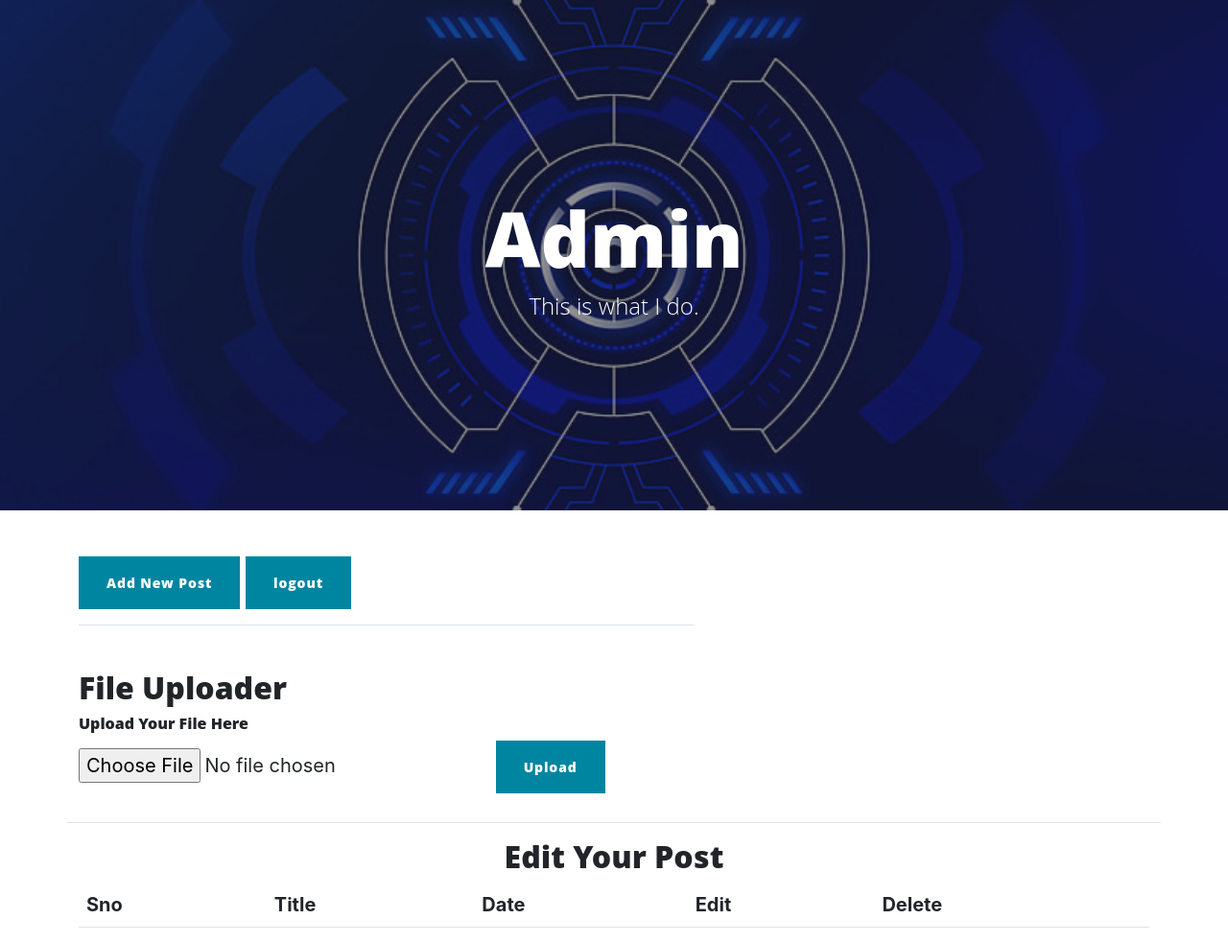
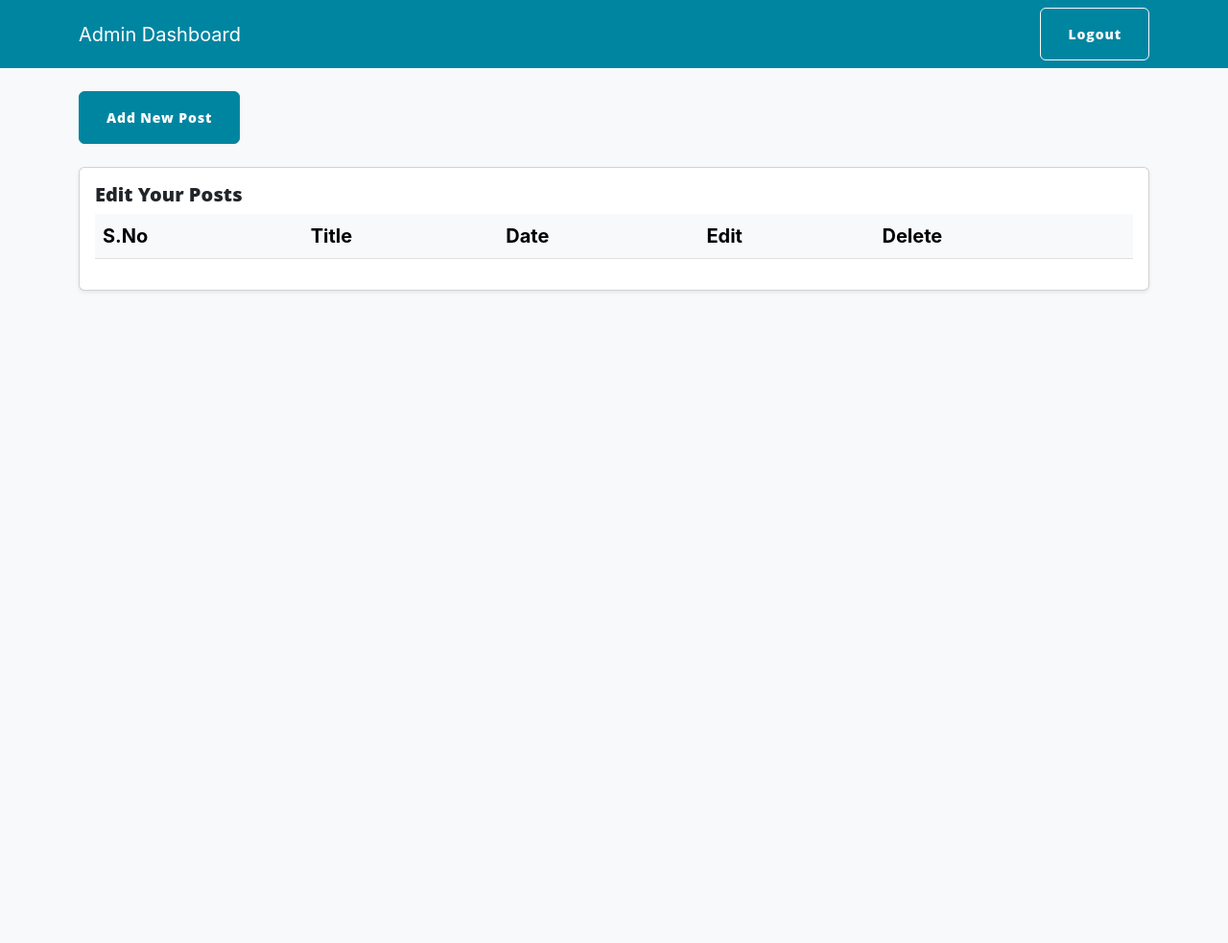
Before and after one commit to harshpandya2064/Cricket_Blog, a Flask app: page /dashboard in a window 1280 px wide. Shown: the whole page at 96% size. After the commit the page ends 304 px from the top, so only its background shows below. Run offline with Flask 3, Linux system fonts and the light colour scheme; the visitor is signed in with stand-in values (Sample User, id 1); lists and menus that the app fills with data are empty; some libraries are stand-ins or nearby versions.

Commit message:
Initial commit of Cricket Blog project

```diff
--- a/app.py
+++ b/app.py
@@ -1,4 +1,4 @@
-from flask import Flask,render_template, request,session,redirect
+from flask import Flask,render_template, request,session,redirect,flash
 from flask_sqlalchemy import SQLAlchemy
 import pymysql
 pymysql.install_as_MySQLdb()
@@ -23,7 +23,7 @@ app.config.update(
     MAIL_PORT = '465',
     MAIL_USE_SSL = True,
     MAIL_USERNAME = 'harshpandya677@gmail.com',
-    MAIL_PASSWORD = 'raqwaodkjybfugqi'
+    MAIL_PASSWORD = 'uabbtzwdpdeitkas'
 )
 mail =Mail(app)
 
@@ -141,7 +141,9 @@ def contact():
                           sender = email,
                           recipients = ['harshpandya677@gmail.com'],
                           body = message + '\n'+phone_num
+
                           )
+        flash("Message is sent successfullly","success")
 
     return render_template('contact.html',params=params)
 
@@ -159,15 +161,7 @@ def dashboard():
             posts = Posts.query.all()
             return render_template('dashboard.html',posts=posts,params=params)
 
-    return render_template('login.html')
-
-@app.route('/uploader',methods=['GET','POST'])
-def uploader():
-    if 'user' in session and session['user'] == 'Admin':
-        if request.method=='POST':
-            f = request.files['file']
-            f.save(os.path.join(app.config['UPLOAD_FOLDER'],secure_filename(f.filename)))
-            return 'Uploaded Successfully'
+    return render_template('admin_login.html')
 
 @app.route('/logout')
 def logout():
--- a/templates/dashboard.html
+++ b/templates/dashboard.html
@@ -4,70 +4,71 @@
 <head>
     <meta charset="UTF-8">
     <meta name="viewport" content="width=device-width, initial-scale=1.0">
-    <title>Dashboard</title>
+    <title>Admin Dashboard | Cricket Blog</title>
+
+    <!-- Bootstrap CSS -->
+    <link href="https://cdn.jsdelivr.net/npm/bootstrap@5.3.3/dist/css/bootstrap.min.css" rel="stylesheet">
+
+    <!-- Custom CSS -->
     <link href="{{ url_for('static', filename='css/styles.css') }}" rel="stylesheet" />
 </head>
-<body>
-    <header class="masthead" style="background-image: url('static/assets/img/admin.jpg')">
-        <div class="container position-relative px-4 px-lg-5">
-            <div class="row gx-4 gx-lg-5 justify-content-center">
-                <div class="col-md-10 col-lg-8 col-xl-7">
-                    <div class="page-heading">
-                        <h1>Admin</h1>
-                        <span class="subheading">This is what I do.</span>
+
+<body style="background-color: #f8f9fa;">
+    <!-- Navbar -->
+    <nav class="navbar navbar-expand-lg navbar-dark bg-primary mb-4">
+        <div class="container">
+            <a class="navbar-brand" href="#">Admin Dashboard</a>
+            <div class="ms-auto">
+                <a href="/logout" class="btn btn-outline-light">Logout</a>
             </div>
         </div>
-            </div>
-        </div>
-    </header>
+    </nav>
 
     <div class="container">
-        <div class="row">
-            <div class="col-md-10 col-lg-8 col-xl-7">
-                <a href="/edit/0"><button type="submit" class="btn btn-primary">Add New Post</button></a>
-                <a href="/logout"><button type="submit" class="btn btn-primary">logout</button></a>
-                <br>
-                <hr><br>
-                <h2>File Uploader</h2>
-                <h6>Upload Your File Here</h6>
-                <form action="/uploader" method="post" enctype="multipart/form-data">
-                    <input type="file" name="file">
-                    <button type="submit" class="btn btn-primary">Upload</button>
-                </form>
-                <br>
+        <!-- Action Buttons -->
+        <div class="d-flex justify-content-start mb-4 gap-2">
+            <a href="/edit/0" class="btn btn-primary">Add New Post</a>
         </div>
-                <hr>
-                <div class="container">
-                    <!-- <div class="row"> -->
-                            <center>
-                                <h2>Edit Your Post</h2>
-                            </center>
-                            <table class="table">
-                                <thead>
+
+
+        <!-- Posts Table -->
+        <div class="card shadow-sm">
+            <div class="card-body">
+                <h5 class="card-title">Edit Your Posts</h5>
+                <div class="table-responsive">
+                    <table class="table table-hover align-middle">
+                        <thead class="table-light">
                             <tr>
-                                        <th class="col">Sno</th>
-                                        <th class="col">Title</th>
-                                        <th class="col">Date</th>
-                                        <th class="col">Edit</th>
-                                        <th class="col">Delete</th>
+                                <th>S.No</th>
+                                <th>Title</th>
+                                <th>Date</th>
+                                <th>Edit</th>
+                                <th>Delete</th>
                             </tr>
                         </thead>
                         <tbody>
                             {% for post in posts %}
                             <tr>
-                                        <td>{{post.sno}}</td>
-                                        <td>{{post.title}}</td>
-                                        <td>{{post.date}}</td>
-                                        <td><a href="/edit/{{post.sno}}" type="button" class="btn btn-primary">Edit</a></td>
-                                        <td><a href="/delete/{{post.sno}}" type="button" class="btn btn-primary">Delete</a></td>
-
+                                <td>{{ post.sno }}</td>
+                                <td>{{ post.title }}</td>
+                                <td>{{ post.date }}</td>
+                                <td>
+                                    <a href="/edit/{{ post.sno }}" class="btn btn-sm btn-outline-primary">Edit</a>
+                                </td>
+                                <td>
+                                    <a href="/delete/{{ post.sno }}" class="btn btn-sm btn-outline-danger">Delete</a>
+                                </td>
                             </tr>
                             {% endfor %}
                         </tbody>
-
                     </table>
                 </div>
+            </div>
+        </div>
+    </div>
 
+    <!-- Bootstrap JS -->
+    <script src="https://cdn.jsdelivr.net/npm/bootstrap@5.3.3/dist/js/bootstrap.bundle.min.js"></script>
 </body>
 
 </html>
```
Also changed, not shown: templates/about.html (+28 -11 lines), templates/admin_login.html (added, +60 -0 lines), templates/contact.html (+31 -48 lines), templates/edit.html (+16 -7 lines), templates/header.html (+11 -4 lines), templates/index.html (+18 -9 lines), templates/login.html (deleted, +0 -26 lines), templates/post.html (+4 -4 lines), templates/posts.html (+4 -4 lines), static/pic1.jpg (deleted), 1 other file. Lines whose indentation alone changed are shown as unchanged.
